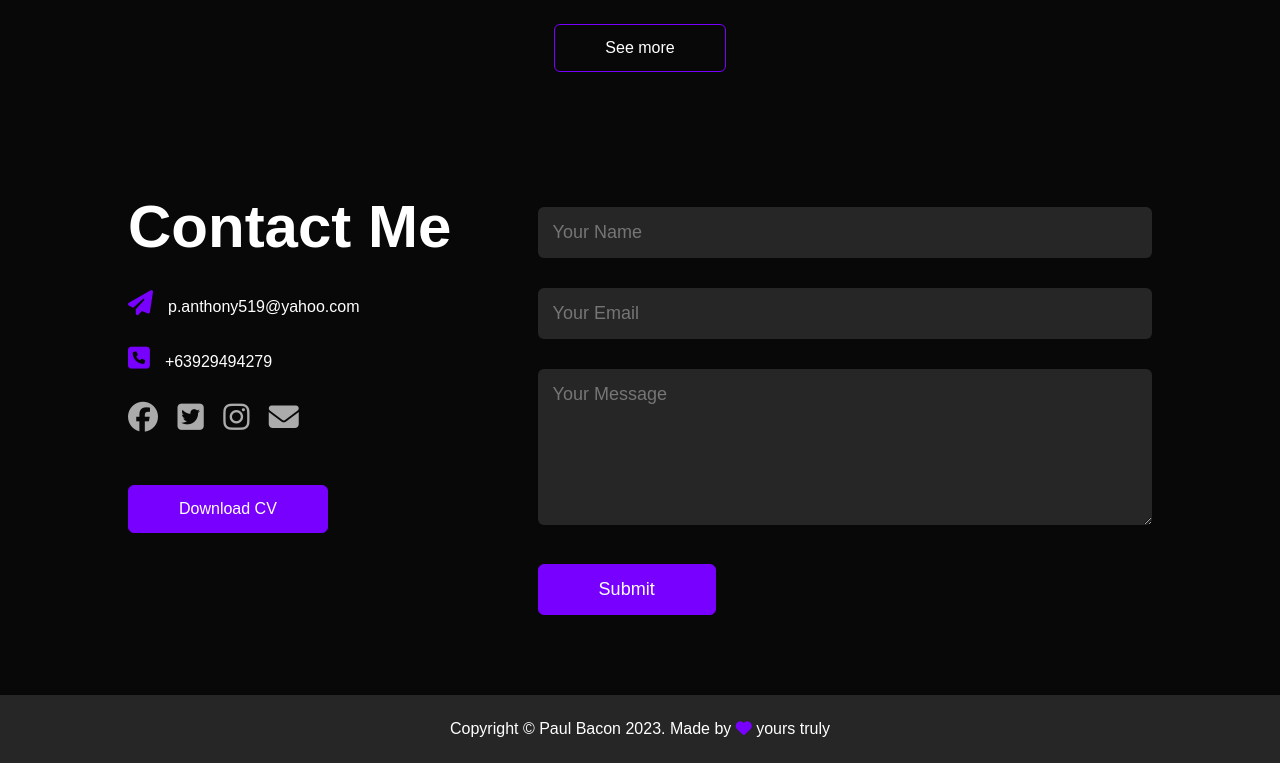
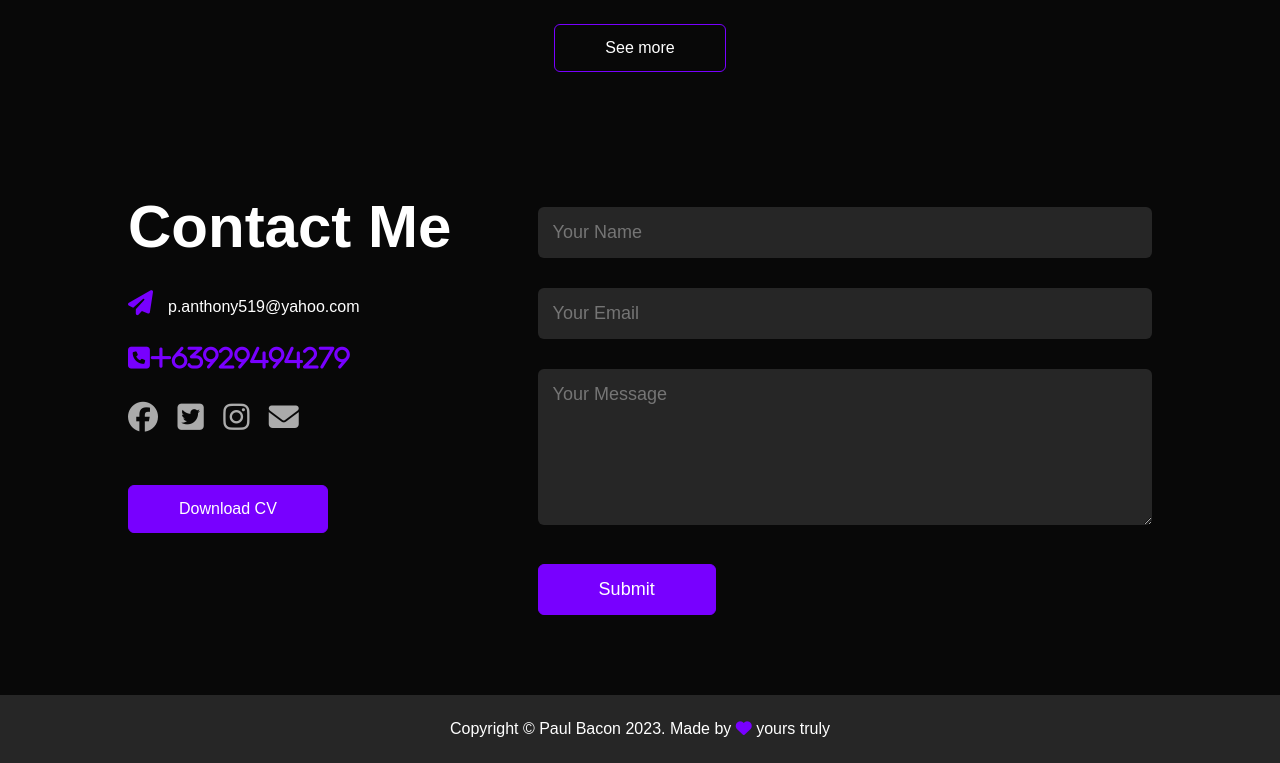
Before and after one commit to baconetss/Personal-Portfolio, a plain HTML site: page index.html in a window 1280 px wide. Shown: the part 2372-3135 px from the top of the page. Drawn offline with Linux system fonts and the light colour scheme.

Commit message:
Update index.html

```diff
--- a/index.html
+++ b/index.html
@@ -154,7 +154,7 @@
             <div class="contact-left">
                 <h1 class="sub-title">Contact Me</h1>
                 <p><i class="fa-solid fa-paper-plane"></i>p.anthony519@yahoo.com</p>
-                <p><i class="fa-solid fa-square-phone"></i>+63929494279</p>
+                <p><i class="fa-solid fa-square-phone">+63929494279</i></p>
                 <div class="social-icons">
                     <a href="https://facebook.com/p.anthony519"><i class="fa-brands fa-facebook"></i></a>
                     <a href="https://twitter.com/Baconetss"><i class="fa-brands fa-twitter-square"></i></a>
```
